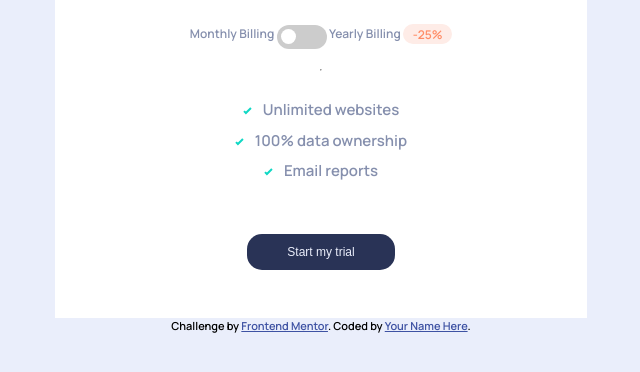
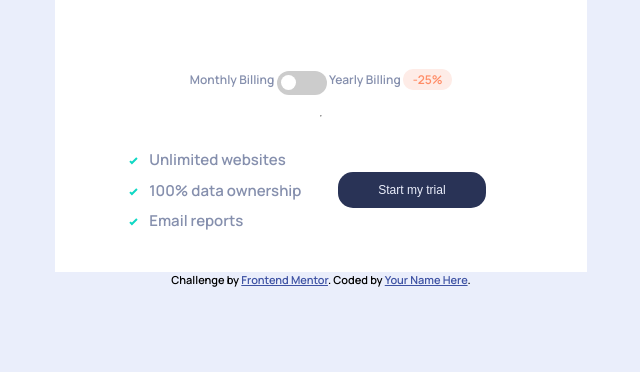
Before and after one commit to t0uu/interactive-pricing-component-main, a plain HTML site: page index.html in a window 1280 px wide. Shown: the part 392-764 px from the top of the page, without its empty margins (319-959 px from the left). Drawn offline with Linux system fonts and the light colour scheme.

Commit message:
fix style

```diff
--- a/index.html
+++ b/index.html
@@ -59,12 +59,14 @@
       </div>
       <hr/>
       <div class="ContainerBeneficts">
+        <div class="BoxSpan">
           <span> <img src="/images/icon-check.svg" alt=""> Unlimited websites </span>
           <span> <img src="/images/icon-check.svg" alt=""> 100% data ownership </span>
           <span> <img src="/images/icon-check.svg" alt=""> Email reports </span>
         </div>
         <div class="ContainerBtn">
           <button>Start my trial</button>
+        </div>
       </div>
     </div>
 
--- a/style.scss
+++ b/style.scss
@@ -284,13 +284,17 @@ body{
         flex-direction: column;
         align-items: center;
         margin: 1rem;
-        span{
+        .BoxSpan{
+          display: flex;
+          flex-direction: column;
+          span{
             color: var(--Grayish-Blue-Text);
             font-size: 15px;
             margin: 0.3rem;
             img{
-                margin-right: 0.5rem;
+              margin-right: 0.5rem;
             }
+          }
         }
     }
     .ContainerBtn{
@@ -338,6 +342,13 @@ body{
     .month{
       display: none;
     }
+    .ContainerBeneficts{
+      flex-direction: row;
+      .BoxSpan{
+        display: flex;
+        flex-direction: column;
+      }
+    }
   }
 
 }
```
Also changed, not shown: style.css, 1 other file. Lines whose indentation alone changed are shown as unchanged.
